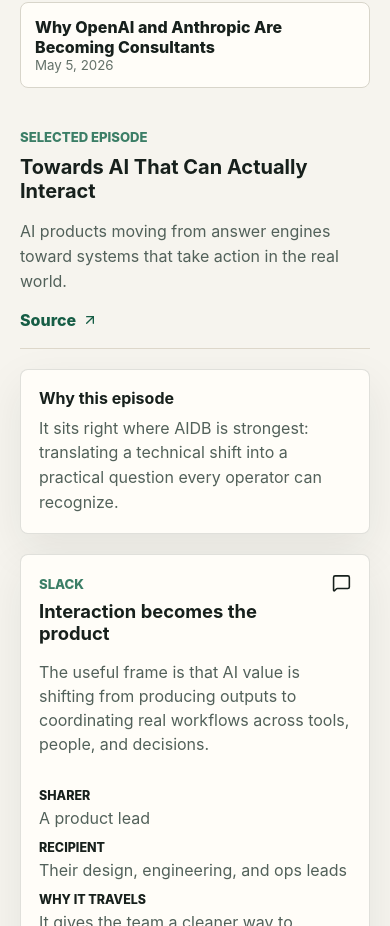
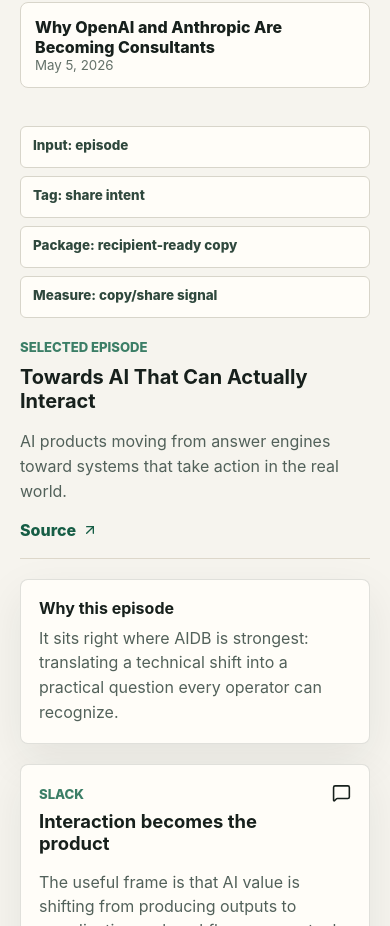
Before and after one commit to tedfarino/aidb-shareability-lab, a React (Vite) app: page / in a window 390 px wide. Shown: the part 998-1924 px from the top of the page. Built offline with nearby package versions, Linux system fonts and the light colour scheme.

Commit message:
Improve share package interaction

```diff
--- a/src/main.tsx
+++ b/src/main.tsx
@@ -23,7 +23,10 @@ const packageIcons: Record<PackageType, typeof MessageSquare> = {
 
 function App() {
   const [selectedTitle, setSelectedTitle] = useState(episodes[0].title);
-  const [copiedMoment, setCopiedMoment] = useState<string | null>(null);
+  const [copyState, setCopyState] = useState<{
+    moment: string;
+    status: "copied" | "failed";
+  } | null>(null);
   const selected = episodes.find((episode) => episode.title === selectedTitle) ?? episodes[0];
   const moments = selected.moments;
   const topMoment = useMemo(
@@ -84,6 +87,13 @@ function App() {
         </aside>
 
         <section className="analysis">
+          <div className="method-strip" aria-label="Prototype method">
+            <span>Input: episode</span>
+            <span>Tag: share intent</span>
+            <span>Package: recipient-ready copy</span>
+            <span>Measure: copy/share signal</span>
+          </div>
+
           <div className="episode-heading">
             <div>
               <p className="eyebrow compact">Selected episode</p>
@@ -139,15 +149,28 @@ function App() {
                         title="Copy package"
                         aria-label={`Copy package for ${moment.title}`}
                         onClick={async () => {
-                          await navigator.clipboard.writeText(moment.packageCopy);
-                          setCopiedMoment(moment.title);
+                          try {
+                            if (!navigator.clipboard?.writeText) {
+                              throw new Error("Clipboard API unavailable");
+                            }
+                            await navigator.clipboard.writeText(moment.packageCopy);
+                            setCopyState({ moment: moment.title, status: "copied" });
+                          } catch {
+                            setCopyState({ moment: moment.title, status: "failed" });
+                          }
                         }}
                       >
                         <Clipboard size={16} aria-hidden="true" />
                       </button>
                     </div>
                     <p>{moment.packageCopy}</p>
-                    {copiedMoment === moment.title ? <small>Copied</small> : null}
+                    {copyState?.moment === moment.title ? (
+                      <small>
+                        {copyState.status === "copied"
+                          ? "Copied"
+                          : "Copy unavailable in this browser"}
+                      </small>
+                    ) : null}
                   </div>
                   <ScoreBars scores={moment.scores} />
                 </article>
--- a/src/styles.css
+++ b/src/styles.css
@@ -178,6 +178,24 @@ h1 {
   min-width: 0;
 }
 
+.method-strip {
+  display: grid;
+  grid-template-columns: repeat(4, minmax(0, 1fr));
+  gap: 8px;
+  margin-bottom: 18px;
+}
+
+.method-strip span {
+  min-height: 42px;
+  padding: 10px 12px;
+  border: 1px solid #d8d5ca;
+  border-radius: 6px;
+  color: #2f483d;
+  background: #fffdf8;
+  font-size: 0.84rem;
+  font-weight: 800;
+}
+
 .episode-heading {
   display: flex;
   gap: 20px;
@@ -329,7 +347,8 @@ meter {
 @media (max-width: 900px) {
   .hero,
   .workspace,
-  .moment-grid {
+  .moment-grid,
+  .method-strip {
     grid-template-columns: 1fr;
   }
 
```
